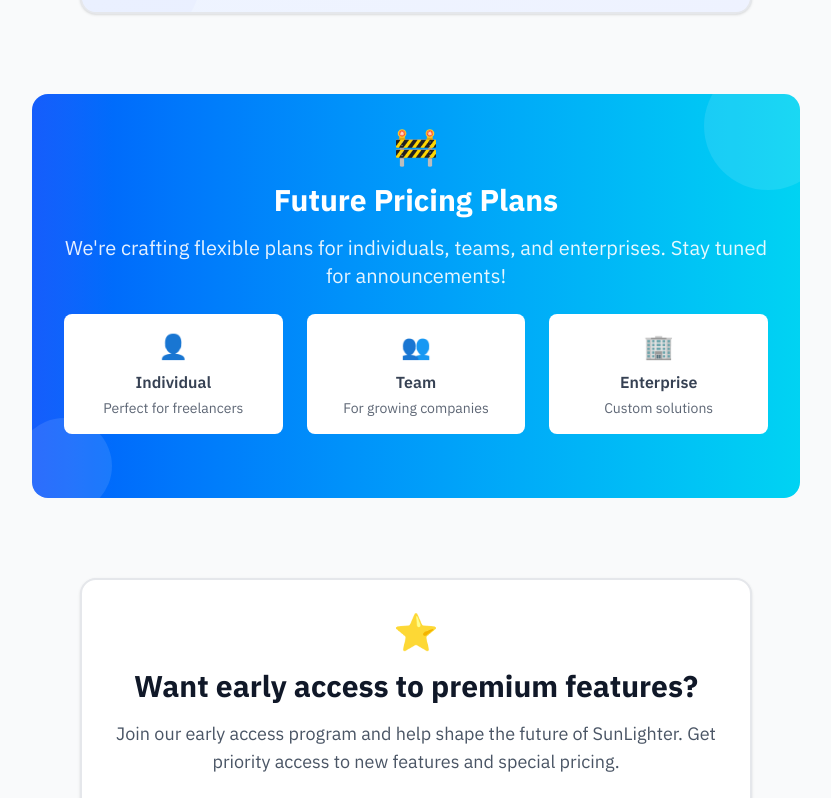
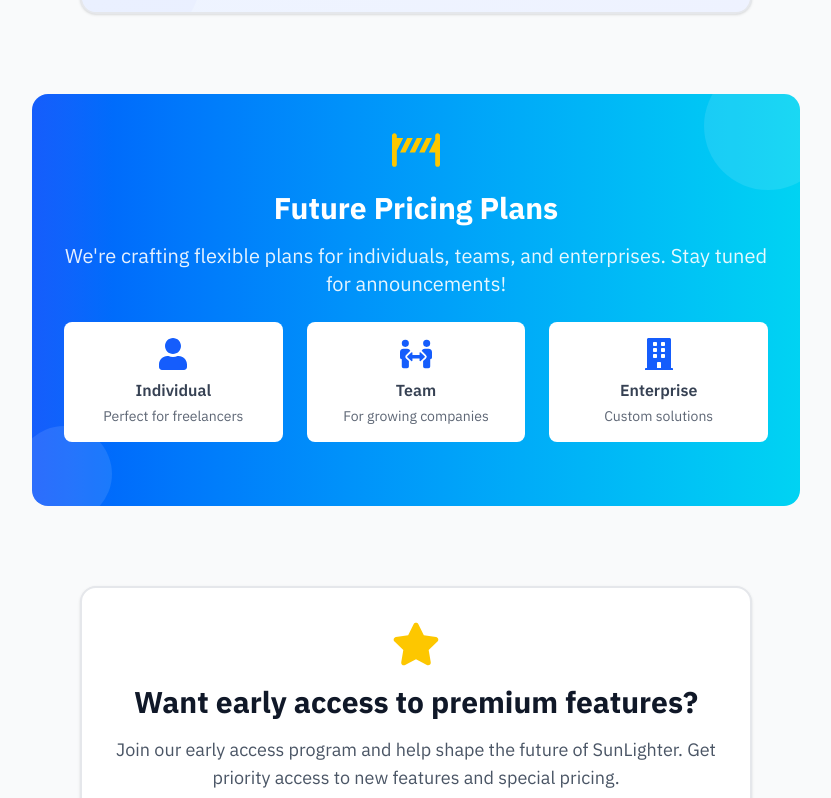
Before and after one commit to Nakul-Jaglan/sunlighter-frontend, a Next.js app: page /pricing in a window 1280 px wide. Shown: the part 1016-1814 px from the top of the page, without its empty margins (224-1055 px from the left). Built offline with nearby package versions, Linux system fonts and the light colour scheme; no server answers.

Commit message:
Replaced Emojis with Icons

```diff
--- a/app/contact/page.js
+++ b/app/contact/page.js
@@ -6,6 +6,9 @@ import Layout from '../../components/layout/Layout'
 import Card from '@/components/Card'
 import Button from '@/components/Button'
 import Input from '@/components/Input'
+import { FaWhatsapp, FaPhone, FaPaperPlane } from 'react-icons/fa'
+import { MdOutlineMailLock } from "react-icons/md";
+
 
 function ContactPage() {
   const [formData, setFormData] = useState({
@@ -144,21 +147,21 @@ function ContactPage() {
 
   const contactMethods = [
     {
-      icon: '📧',
+      icon: <MdOutlineMailLock className="text-gray-600" />,
       title: 'Email Us',
       description: 'Get in touch via email',
       contact: 'jaglan.nakul@gmail.com',
       action: 'mailto:jaglan.nakul@gmail.com'
     },
-    // {
-    //   icon: '💬',
-    //   title: 'Live Chat',
-    //   description: 'Chat with our support team',
-    //   contact: 'Available 24*7',
-    //   action: '#'
-    // },
     {
-      icon: '📞',
+      icon: <FaWhatsapp className="text-gray-600" />,
+      title: 'Live Chat',
+      description: 'Chat directly on WhatsApp',
+      contact: 'Available 24*7',
+      action: 'https://wa.me/917988223181?text=Hello%20SunLighter%20Team'
+    },
+    {
+      icon: <FaPhone className="text-gray-600" />,
       title: 'Phone Support',
       description: 'Get in touch via phone',
       contact: '+91 7988223181',
@@ -306,8 +309,9 @@ function ContactPage() {
                       <Button
                         type="submit"
                         disabled={isSubmitting || !formData.name || !formData.email || !formData.subject || !formData.message}
-                        className="w-full py-3 text-lg"
+                        className="w-full py-3 text-lg flex items-center justify-center"
                       >
+                        <FaPaperPlane className="mr-2" />
                         {isSubmitting ? (
                           <div className="flex items-center justify-center">
                             <motion.div
@@ -318,7 +322,7 @@ function ContactPage() {
                             Sending Message...
                           </div>
                         ) : (
-                          '📤 Send Message'
+                          'Send Message'
                         )}
                       </Button>
                     </motion.div>
@@ -339,6 +343,7 @@ function ContactPage() {
                     <motion.a
                       key={index}
                       href={method.action}
+                      target="_blank"
                       className="block p-4 rounded-lg border border-gray-200 hover:border-blue-500 hover:bg-blue-50 transition-colors group"
                       whileHover={{ scale: 1.02 }}
                       whileTap={{ scale: 0.98 }}
--- a/app/future/page.js
+++ b/app/future/page.js
@@ -5,6 +5,7 @@ import Layout from '../../components/layout/Layout'
 import Card from '@/components/Card'
 import Button from '@/components/Button'
 import Link from "next/link"
+import { FaStar, FaLock, FaRocket } from 'react-icons/fa'
 
 function FuturePlansPage() {
   const containerVariants = {
@@ -279,18 +280,18 @@ function FuturePlansPage() {
               className="grid md:grid-cols-3 gap-8 mb-12"
               variants={itemVariants}
             >
-              <div className="text-center">
-                <div className="text-4xl mb-4">🌟</div>
+              <div className="text-center flex flex-col items-center">
+                <div className="text-4xl mb-4"><FaStar className="text-yellow-400" /></div>
                 <h3 className="text-xl font-semibold mb-2">Industry Standard</h3>
                 <p className="text-blue-100">The go-to solution for employment verification worldwide</p>
               </div>
-              <div className="text-center">
-                <div className="text-4xl mb-4">🔒</div>
+              <div className="text-center flex flex-col items-center">
+                <div className="text-4xl mb-4"><FaLock className="text-red-600" /></div>
                 <h3 className="text-xl font-semibold mb-2">Privacy Leader</h3>
                 <p className="text-blue-100">Setting new standards for data protection and user control</p>
               </div>
-              <div className="text-center">
-                <div className="text-4xl mb-4">🚀</div>
+              <div className="text-center flex flex-col items-center">
+                <div className="text-4xl mb-4"><FaRocket className="text-green-600" /></div>
                 <h3 className="text-xl font-semibold mb-2">Innovation Hub</h3>
                 <p className="text-blue-100">Continuously pushing the boundaries of verification technology</p>
               </div>
--- a/app/pricing/page.js
+++ b/app/pricing/page.js
@@ -4,6 +4,9 @@ import { motion } from "framer-motion"
 import Layout from '../../components/layout/Layout'
 import Card from '@/components/Card'
 import Button from '@/components/Button'
+import { FaUser, FaPeopleArrows, FaBuilding, FaStar } from 'react-icons/fa'
+import { FaRoadBarrier } from "react-icons/fa6";
+
 
 function PricingPage() {
   const containerVariants = {
@@ -163,26 +166,28 @@ function PricingPage() {
               <div className="absolute bottom-0 left-0 w-24 h-24 bg-white opacity-10 rounded-full transform -translate-x-4 translate-y-4"></div>
 
               <div className="relative z-10">
-                <div className="text-4xl mb-4">🚧</div>
+                <div className="flex flex-col items-center ">
+                  <div className="text-5xl mb-4"><FaRoadBarrier className="text-yellow-400" /></div>
                   <h2 className="text-3xl font-bold mb-4">Future Pricing Plans</h2>
                   <p className="text-xl opacity-90 mb-6">
                     We&apos;re crafting flexible plans for individuals, teams, and enterprises.
                     Stay tuned for announcements!
                   </p>
+                </div>
 
                 <div className="grid md:grid-cols-3 gap-6 mb-8">
-                  <div className="bg-white text-gray-700 bg-opacity-10 rounded-lg p-4">
-                    <div className="text-2xl mb-2">👤</div>
+                  <div className="bg-white text-gray-700 bg-opacity-10 rounded-lg p-4 flex flex-col items-center">
+                    <div className="text-2xl mb-2"><FaUser className="w-8 h-8 text-blue-600" /></div>
                     <h3 className="font-semibold mb-1">Individual</h3>
                     <p className="text-sm opacity-80">Perfect for freelancers</p>
                   </div>
-                  <div className="bg-white text-gray-700 bg-opacity-10 rounded-lg p-4">
-                    <div className="text-2xl mb-2">👥</div>
+                  <div className="bg-white text-gray-700 bg-opacity-10 rounded-lg p-4 flex flex-col items-center">
+                    <div className="text-2xl mb-2"><FaPeopleArrows className="w-8 h-8 text-blue-600" /></div>
                     <h3 className="font-semibold mb-1">Team</h3>
                     <p className="text-sm opacity-80">For growing companies</p>
                   </div>
-                  <div className="bg-white text-gray-700 bg-opacity-10 rounded-lg p-4">
-                    <div className="text-2xl mb-2">🏢</div>
+                  <div className="bg-white text-gray-700 bg-opacity-10 rounded-lg p-4 flex flex-col items-center">
+                    <div className="text-2xl mb-2"><FaBuilding className="w-8 h-8 text-blue-600" /></div>
                     <h3 className="font-semibold mb-1">Enterprise</h3>
                     <p className="text-sm opacity-80">Custom solutions</p>
                   </div>
@@ -205,7 +210,8 @@ function PricingPage() {
             transition={{ duration: 0.6 }}
           >
             <Card className="p-8 bg-gray-50 border-2 border-gray-200">
-              <div className="text-4xl mb-4">⭐</div>
+              <div className="flex flex-col items-center">
+                <div className="text-5xl mb-4"><FaStar className="text-yellow-400" /></div>
                 <h2 className="text-3xl font-bold text-gray-900 mb-4">
                   Want early access to premium features?
                 </h2>
@@ -213,6 +219,7 @@ function PricingPage() {
                   Join our early access program and help shape the future of SunLighter.
                   Get priority access to new features and special pricing.
                 </p>
+              </div>
 
               <div className="flex flex-col sm:flex-row gap-4 justify-center">
                 <motion.div variants={buttonVariants} whileHover="hover" whileTap="tap">
--- a/components/layout/header.js
+++ b/components/layout/header.js
@@ -168,7 +168,7 @@ const Header = () => {
             className="flex items-center"
           >
             <Link href="/" className="flex items-center space-x-3" aria-label="Home">
-              <div className="relative w-50 h-50">
+              <div className="relative w-50 h-20">
                 <Image
                   src="/letter.png"
                   alt="Company Logo"
--- a/package.json
+++ b/package.json
@@ -12,7 +12,8 @@
     "framer-motion": "^12.23.11",
     "next": "15.4.5",
     "react": "19.1.0",
-    "react-dom": "19.1.0"
+    "react-dom": "19.1.0",
+    "react-icons": "^5.5.0"
   },
   "devDependencies": {
     "@eslint/eslintrc": "^3",
```
Also changed, not shown: app/page.js (+14 -13 lines), 1 other file (tests, documents, lock files or other folders). Lines whose indentation alone changed are shown as unchanged.
